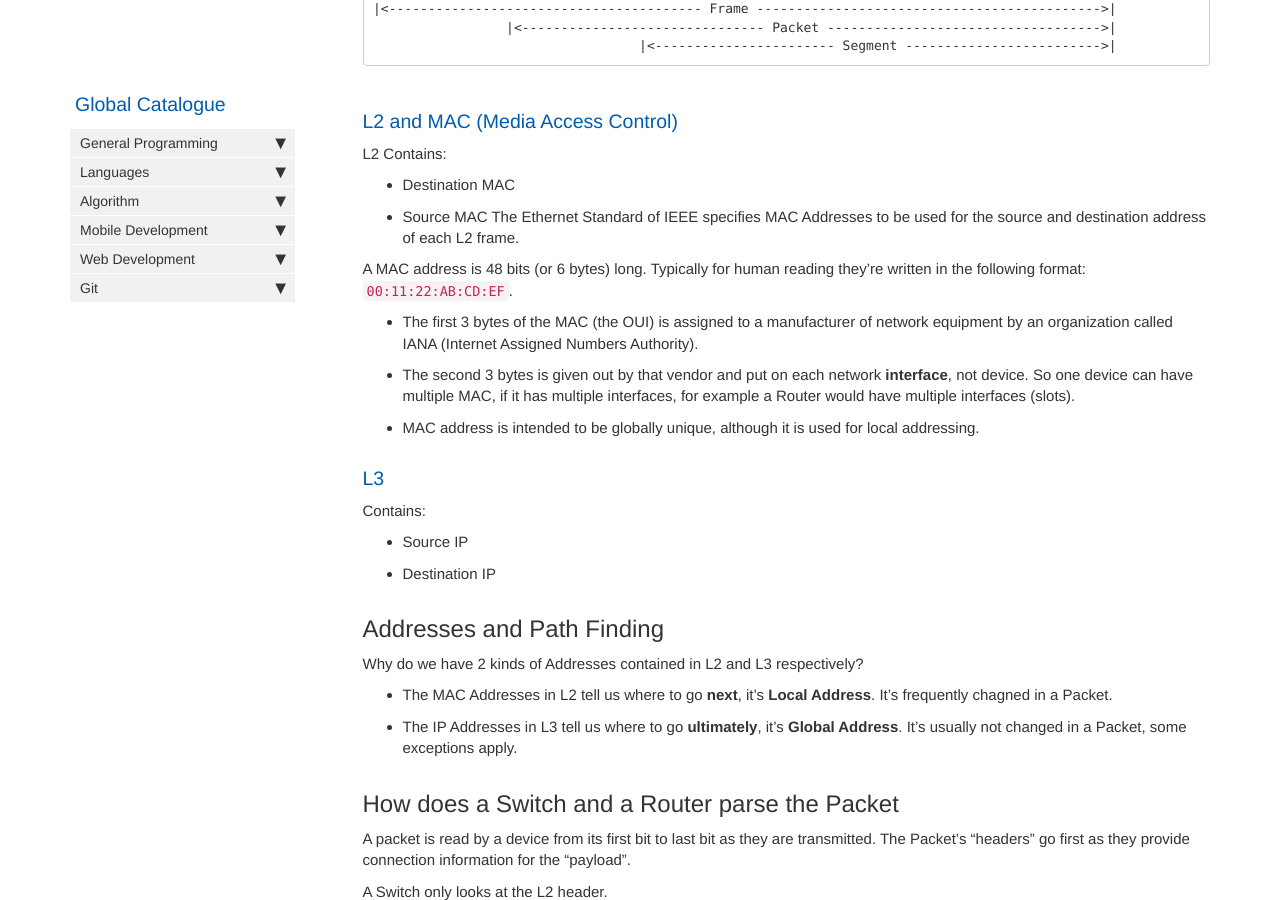
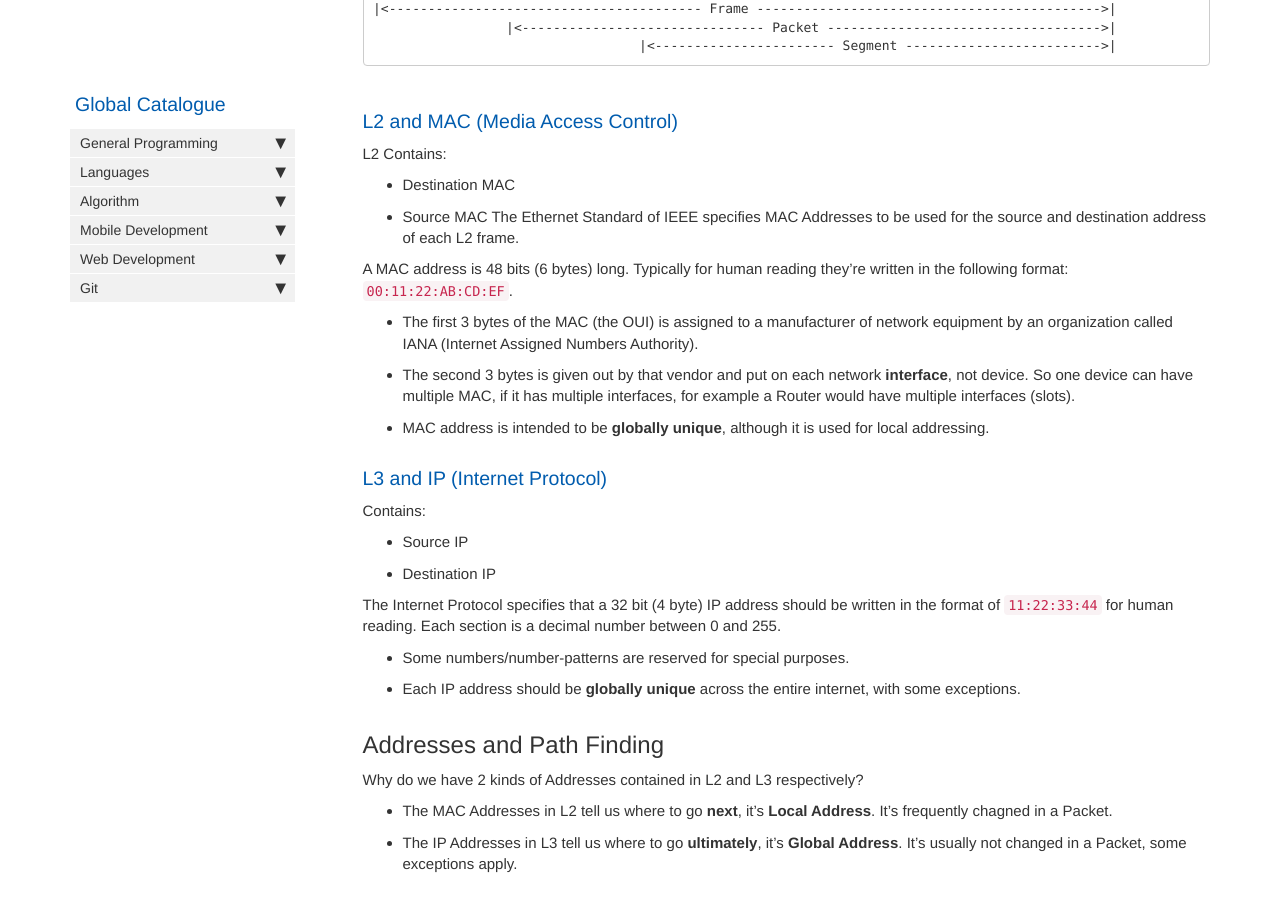
Before and after one commit to HungryOrc/hungryorc.github.io, a Jekyll site: the page built from pages/web/packet_ip_mac_address_resolution.md, in a window 1280 px wide and 900 px high, scrolled down 567 px. Built offline with Jekyll 4.4.1, drawn with Linux system fonts in a browser that asks for light colours; nearby versions of some CDN libraries; comment, search, counter and statistics services are not loaded.

Commit message:
Update packet_ip_mac_address_resolution.md

```diff
--- a/pages/web/packet_ip_mac_address_resolution.md
+++ b/pages/web/packet_ip_mac_address_resolution.md
@@ -46,15 +46,19 @@ L2 Contains:
 * Source MAC
 The Ethernet Standard of IEEE specifies MAC Addresses to be used for the source and destination address of each L2 frame.
 
-A MAC address is 48 bits (or 6 bytes) long. Typically for human reading they're written in the following format: `00:11:22:AB:CD:EF`.
+A MAC address is 48 bits (6 bytes) long. Typically for human reading they're written in the following format: `00:11:22:AB:CD:EF`.
 * The first 3 bytes of the MAC (the OUI) is assigned to a manufacturer of network equipment by an organization called IANA (Internet Assigned Numbers Authority).
 * The second 3 bytes is given out by that vendor and put on each network **interface**, not device. So one device can have multiple MAC, if it has multiple interfaces, for example a Router would have multiple interfaces (slots).
-* MAC address is intended to be globally unique, although it is used for local addressing.
+* MAC address is intended to be **globally unique**, although it is used for local addressing.
 
-### L3
+### L3 and IP (Internet Protocol)
 Contains:
 * Source IP
 * Destination IP
+
+The Internet Protocol specifies that a 32 bit (4 byte) IP address should be written in the format of `11:22:33:44` for human reading. Each section is a decimal number between 0 and 255.
+* Some numbers/number-patterns are reserved for special purposes.
+* Each IP address should be **globally unique** across the entire internet, with some exceptions.
 
 ## Addresses and Path Finding
 Why do we have 2 kinds of Addresses contained in L2 and L3 respectively?
```
